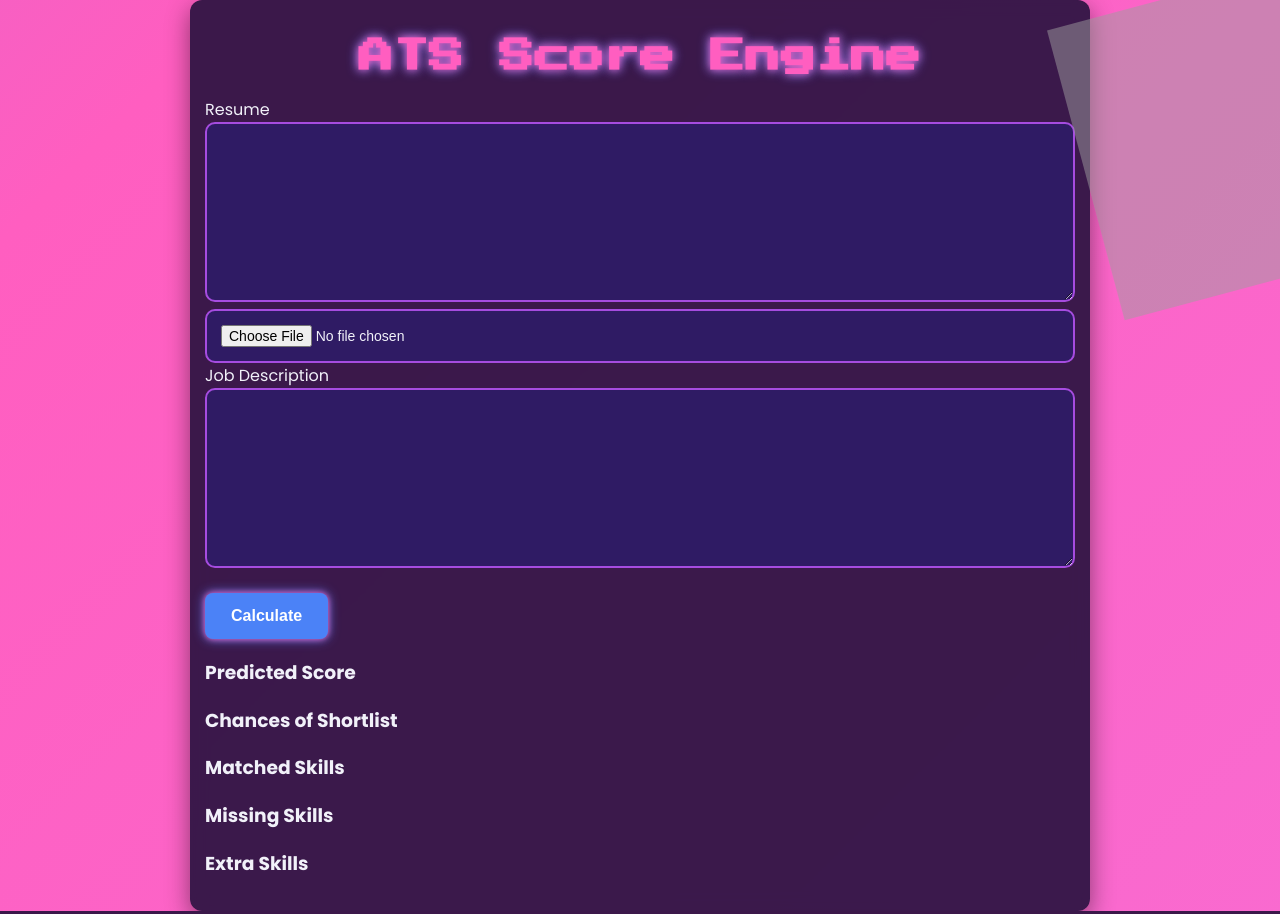
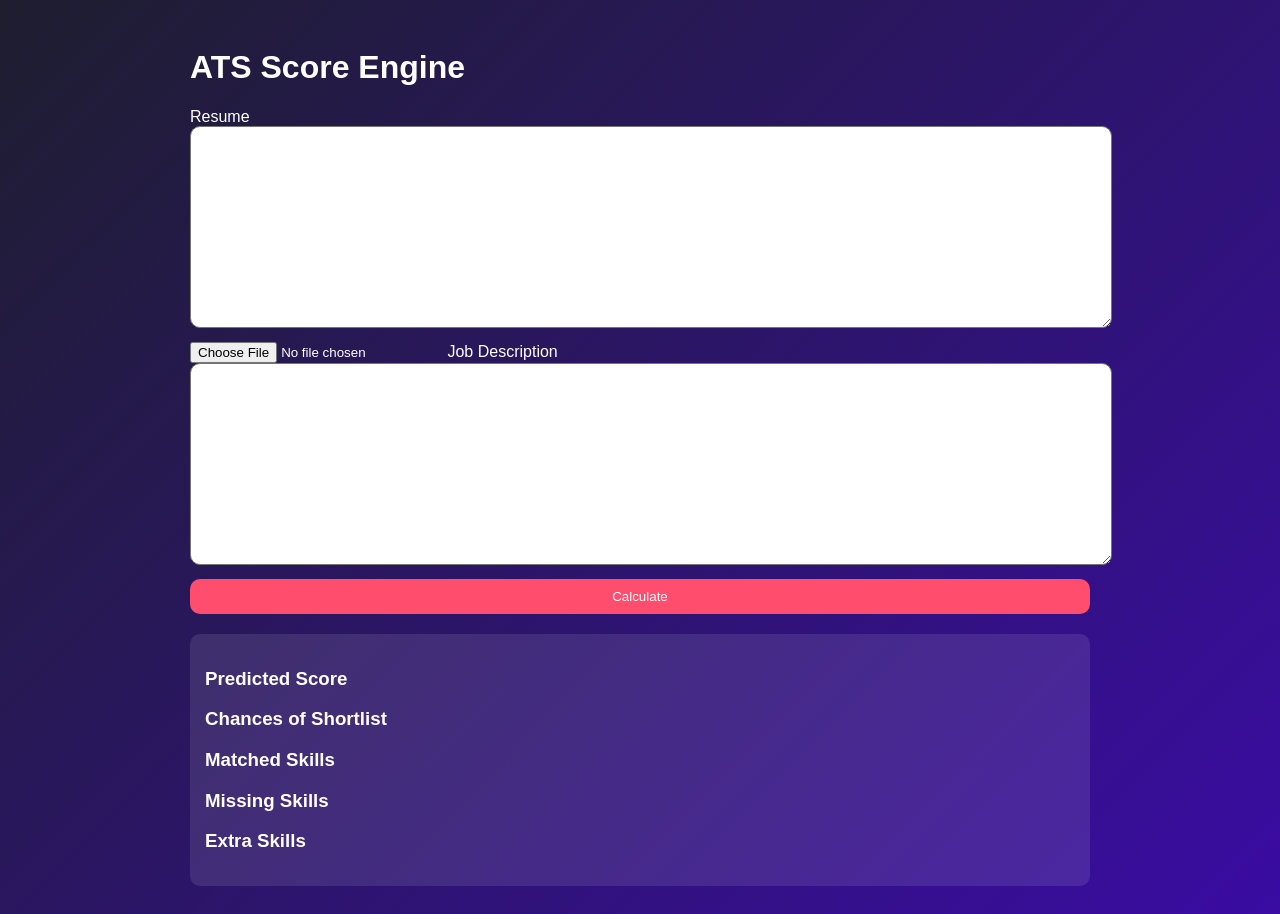
Before and after one commit to MoFa4/ats-score-engine, a Flask app: template templates/index.html in a window 1280 px wide; the page is wider, and only the part inside the window is pictured. Run offline with Flask 3, Linux system fonts and the light colour scheme; the template is opened without the code that fills it, so the values that code supplies are empty; grey boxes are pictures that could not be loaded.

Commit message:
Update style.css

```diff
--- a/static/style.css
+++ b/static/style.css
@@ -1,219 +1,35 @@
-/* -------------------------------------------- */
-/* Anime-Themed ATS Engine with Gradient & Mascot */
-/* -------------------------------------------- */
-
-@import url('https://fonts.googleapis.com/css2?family=Press+Start+2P&display=swap');
-@import url('https://fonts.googleapis.com/css2?family=Poppins:wght@300;400;600;700&display=swap');
-
-/* Colors & Palettes */
-:root {
-    --bg-dark: #1a0f3c;
-    --bg-gradient-1: #36096d;
-    --bg-gradient-2: #4b82f7;
-    --bg-gradient-3: #ff5ec0;
-    --bg-gradient-4: #ee82ee;
-    --card-bg: rgba(25, 12, 54, 0.85);
-    --text-light: #f1f1f9;
-    --accent-pink: #ff5ec0;
-    --accent-blue: #4b82f7;
-    --accent-purple: #a64ce0;
-    --highlight: #ffb3ff;
+body {
+    font-family: Arial;
+    background: linear-gradient(135deg, #1e1e2f, #3a0ca3);
+    color: white;
 }
 
-/* -------------------- */
-/* Animated Background Gradient */
-body {
-    font-family: 'Poppins', sans-serif;
-    margin: 0;
-    padding: 0;
-    color: var(--text-light);
-    background: linear-gradient(135deg, var(--bg-gradient-1), var(--bg-gradient-2), var(--bg-gradient-3), var(--bg-gradient-4));
-    background-size: 800% 800%;
-    animation: gradientAnim 20s ease infinite;
-    min-height: 100vh;
+.container {
+    max-width: 900px;
+    margin: auto;
+    padding: 20px;
 }
 
-@keyframes gradientAnim {
-    0% {background-position: 0% 50%;}
-    50% {background-position: 100% 50%;}
-    100% {background-position: 0% 50%;}
-}
-
-/* -------------------- */
-/* Container / Card */
-.container {
-    max-width: 920px;
-    margin: 50px auto;
-    padding: 25px;
-    background: var(--card-bg);
-    border-radius: 12px;
-    box-shadow: 0px 8px 25px rgba(0, 0, 0, 0.45);
-    backdrop-filter: blur(8px);
-    position: relative;
-}
-
-/* -------------------- */
-/* Header with Mascot */
-h1 {
-    font-family: 'Press Start 2P', cursive;
-    text-align: center;
-    font-size: 2.2rem;
-    color: var(--accent-pink);
-    text-shadow: 0 0 8px var(--accent-pink), 0 0 12px var(--accent-blue);
-    position: relative;
-    z-index: 1;
-}
-
-h1::after {
-    content: url('https://i.imgur.com/K7tH7Lm.png'); /* small anime mascot placeholder */
-    position: absolute;
-    right: -60px;
-    top: -20px;
-    width: 50px;
-    opacity: 0.5;
-    z-index: 0;
-    transform: rotate(-15deg);
-}
-
-/* -------------------- */
-/* Form Styles */
-textarea, input[type="file"] {
+textarea {
     width: 100%;
-    box-sizing: border-box;
-    padding: 14px;
+    min-height: 180px;
+    margin-bottom: 10px;
     border-radius: 10px;
-    border: 2px solid var(--accent-purple);
-    background: #2f1b64;
-    color: var(--text-light);
-    font-size: 14px;
-    resize: vertical;
-    transition: 0.3s ease;
-}
-textarea:focus {
-    border-color: var(--accent-pink);
-    box-shadow: 0 0 10px var(--accent-pink);
+    padding: 10px;
 }
 
 button {
-    margin-top: 18px;
-    padding: 14px 26px;
-    font-size: 16px;
-    font-weight: bold;
-    background: var(--accent-blue);
+    width: 100%;
+    padding: 10px;
+    border-radius: 10px;
+    background: #ff4d6d;
+    color: white;
     border: none;
-    border-radius: 8px;
-    color: white;
-    cursor: pointer;
-    box-shadow: 0 0 6px var(--accent-pink), 0 0 12px var(--accent-blue);
-    transition: 0.2s ease-in-out;
-}
-button:hover {
-    background: var(--accent-pink);
-    box-shadow: 0 0 10px var(--accent-pink), 0 0 18px var(--accent-purple);
 }
 
-/* -------------------- */
-/* Result Cards */
-.results {
-    margin-top: 28px;
-    padding: 20px;
-    background: var(--card-bg);
-    border-left: 6px solid var(--accent-pink);
+.result-box {
+    margin-top: 20px;
+    background: rgba(255,255,255,0.1);
+    padding: 15px;
     border-radius: 10px;
-    box-shadow: 0px 4px 15px rgba(0, 0, 0, 0.5);
-    transition: transform 0.3s ease;
 }
-.results:hover {
-    transform: translateY(-5px) scale(1.02);
-}
-
-.results h2 {
-    color: var(--accent-blue);
-    font-size: 1.8rem;
-    text-shadow: 0 0 6px var(--accent-blue);
-}
-.results h3 {
-    color: var(--accent-pink);
-}
-
-/* -------------------- */
-/* Skill Tags */
-.matched, .missing, .extra {
-    padding: 5px 9px;
-    border-radius: 6px;
-    margin: 3px;
-    display: inline-block;
-    font-weight: 600;
-}
-.matched {
-    background: var(--accent-blue);
-    box-shadow: 0 0 6px var(--accent-blue);
-    color: #fff;
-}
-.missing {
-    background: var(--accent-pink);
-    box-shadow: 0 0 6px var(--highlight);
-    color: #fff;
-}
-.extra {
-    background: var(--accent-purple);
-    box-shadow: 0 0 6px var(--accent-purple);
-    color: #fff;
-}
-
-/* -------------------- */
-/* Animated Cursor */
-body {
-    cursor: url('https://i.imgur.com/lr2Hq7O.png'), auto; /* tiny anime star / pointer */
-}
-
-/* 🔥 Container Fix */
-.container {
-    max-width: 900px;
-    margin: auto;
-    padding: 15px;
-}
-
-/* 🧾 Textareas (resume + JD) */
-textarea {
-    width: 100%;
-    min-height: 180px; /* ~7 lines */
-    padding: 10px;
-    border-radius: 10px;
-    box-sizing: border-box;
-    resize: vertical;
-}
-
-/* 📱 Mobile Fix */
-@media (max-width: 768px) {
-
-    h1 {
-        font-size: 24px;
-        text-align: center;
-    }
-
-    textarea {
-        min-height: 160px;
-        font-size: 14px;
-    }
-
-    input, button {
-        width: 100%;
-        margin-top: 10px;
-    }
-
-    .result-box {
-        padding: 10px;
-        font-size: 14px;
-    }
-}
-
-/* 🧩 Prevent overflow issues */
-* {
-    box-sizing: border-box;
-}
-
-/* 📦 Fix for upload + boxes alignment */
-form {
-    width: 100%;
-}
```
